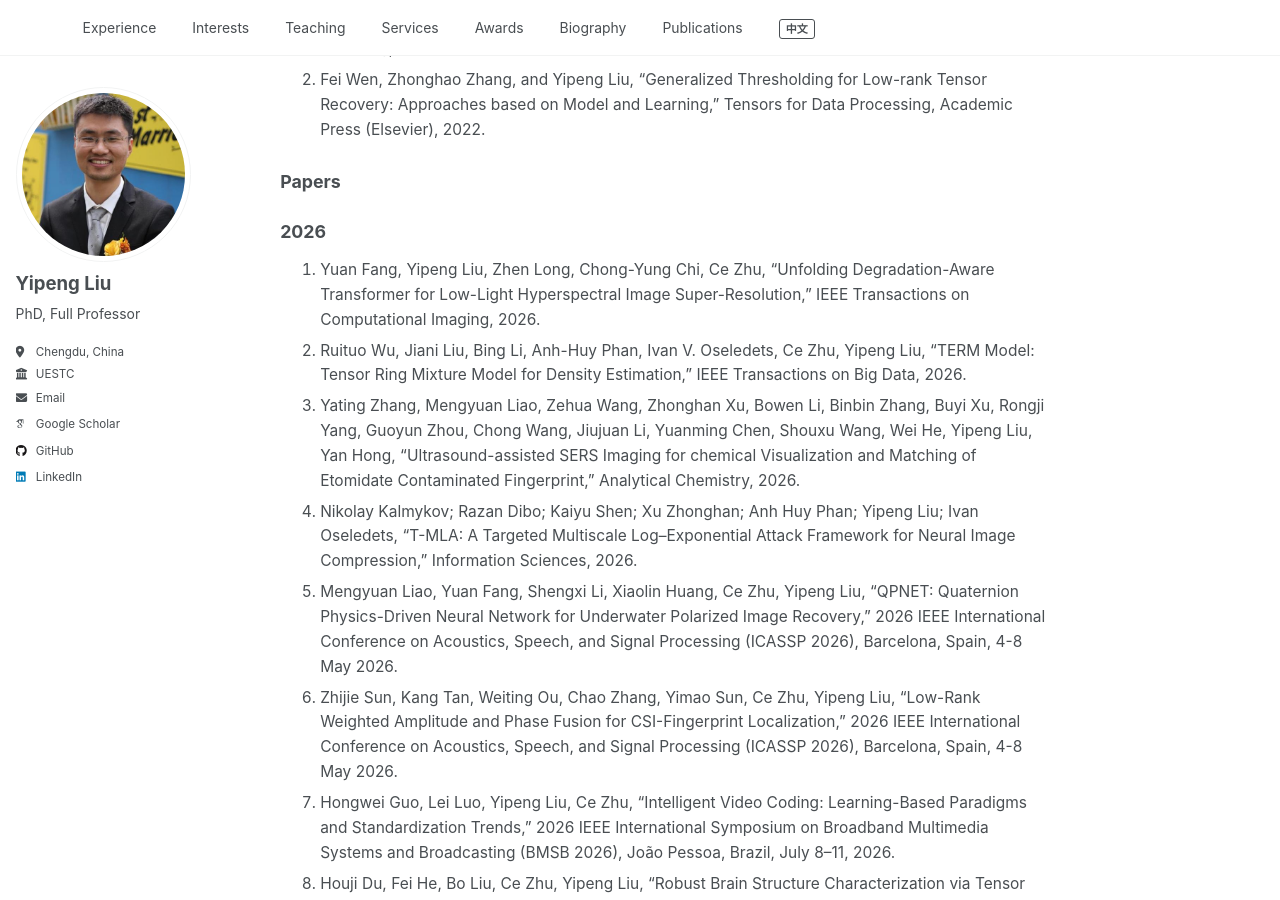
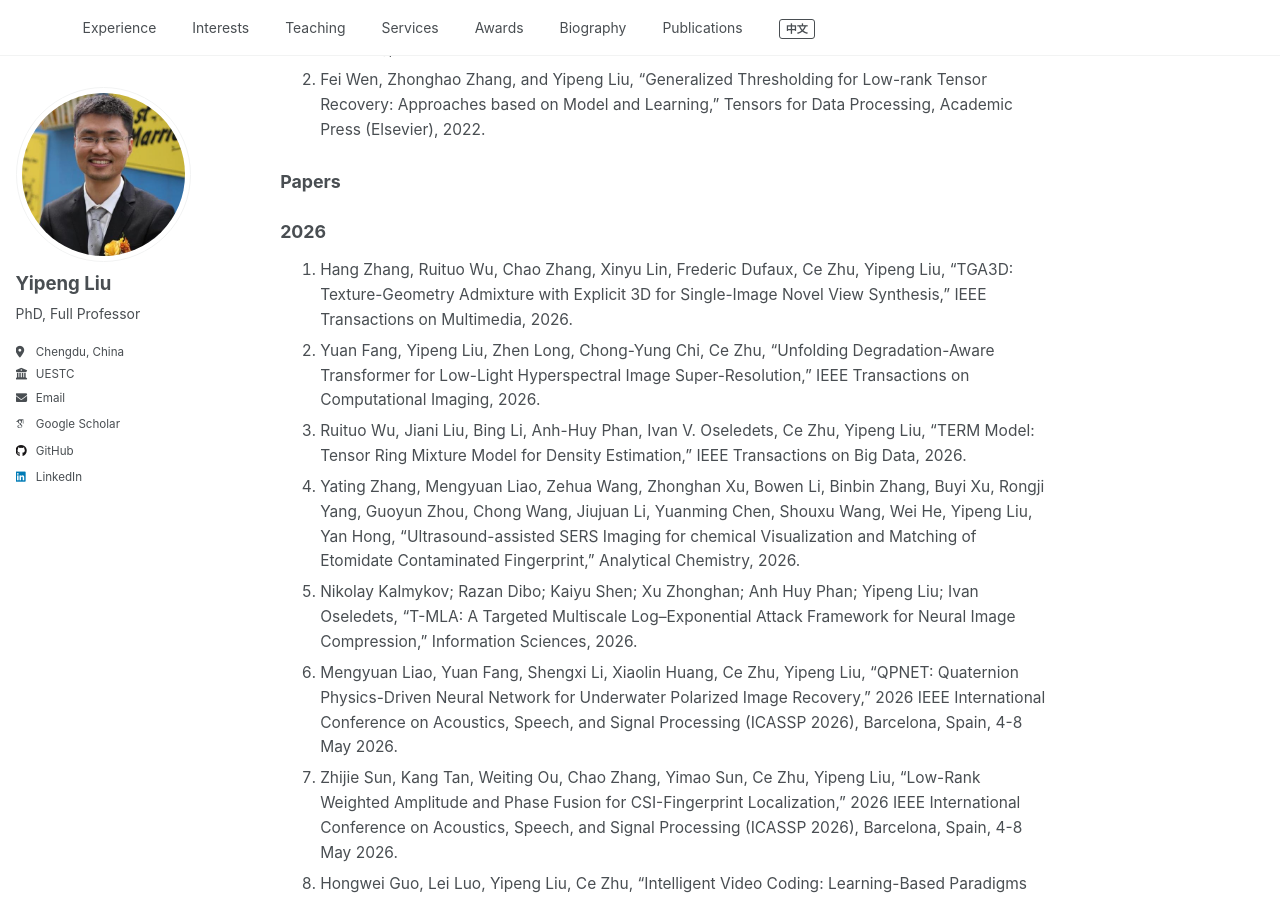
Before and after one commit to yipengliu/yipengliu.github.io, a Jekyll site: the page built from _pages/main-en.md, in a window 1280 px wide and 900 px high, scrolled down 2896 px. Built offline with Jekyll 4.4.1, drawn with Linux system fonts in a browser that asks for light colours; some web fonts are replaced.

Commit message:
Update main-en.md

```diff
--- a/_pages/main-en.md
+++ b/_pages/main-en.md
@@ -98,14 +98,16 @@
 
 ### 2026
 
-1. Yuan Fang, Yipeng Liu, Zhen Long, Chong-Yung Chi, Ce Zhu, "Unfolding Degradation-Aware Transformer for Low-Light Hyperspectral Image Super-Resolution," IEEE Transactions on Computational Imaging, 2026.
-2. Ruituo Wu, Jiani Liu, Bing Li, Anh-Huy Phan, Ivan V. Oseledets, Ce Zhu, Yipeng Liu, "TERM Model: Tensor Ring Mixture Model for Density Estimation," IEEE Transactions on Big Data, 2026.
-3. Yating Zhang, Mengyuan Liao, Zehua Wang, Zhonghan Xu, Bowen Li, Binbin Zhang, Buyi Xu, Rongji Yang, Guoyun Zhou, Chong Wang, Jiujuan Li, Yuanming Chen, Shouxu Wang, Wei He, Yipeng Liu, Yan Hong, "Ultrasound-assisted SERS Imaging for chemical Visualization and Matching of Etomidate Contaminated Fingerprint," Analytical Chemistry, 2026.
-4. Nikolay Kalmykov; Razan Dibo; Kaiyu Shen; Xu Zhonghan; Anh Huy Phan; Yipeng Liu; Ivan Oseledets, "T-MLA: A Targeted Multiscale Log--Exponential Attack Framework for Neural Image Compression," Information Sciences, 2026.
-5. Mengyuan Liao, Yuan Fang, Shengxi Li, Xiaolin Huang, Ce Zhu, Yipeng Liu, "QPNET: Quaternion Physics-Driven Neural Network for Underwater Polarized Image Recovery," 2026 IEEE International Conference on Acoustics, Speech, and Signal Processing (ICASSP 2026), Barcelona, Spain, 4-8 May 2026.
-6. Zhijie Sun, Kang Tan, Weiting Ou, Chao Zhang, Yimao Sun, Ce Zhu, Yipeng Liu, "Low-Rank Weighted Amplitude and Phase Fusion for CSI-Fingerprint Localization," 2026 IEEE International Conference on Acoustics, Speech, and Signal Processing (ICASSP 2026), Barcelona, Spain, 4-8 May 2026.
-7. Hongwei Guo, Lei Luo, Yipeng Liu, Ce Zhu, "Intelligent Video Coding: Learning-Based Paradigms and Standardization Trends," 2026 IEEE International Symposium on Broadband Multimedia Systems and Broadcasting (BMSB 2026), João Pessoa, Brazil, July 8–11, 2026.
-8. Houji Du, Fei He, Bo Liu, Ce Zhu, Yipeng Liu, "Robust Brain Structure Characterization via Tensor Subspace Learning on Minimal Representative Subset," 2026 IEEE International Conference on Multimedia and Expo (ICME 2026), Bangkok, Thailand, July 5 - 9, 2026.
+1. Hang Zhang, Ruituo Wu, Chao Zhang, Xinyu Lin, Frederic Dufaux, Ce Zhu, Yipeng Liu, "TGA3D: Texture-Geometry Admixture with
+Explicit 3D for Single-Image Novel View Synthesis," IEEE Transactions on Multimedia, 2026.
+2. Yuan Fang, Yipeng Liu, Zhen Long, Chong-Yung Chi, Ce Zhu, "Unfolding Degradation-Aware Transformer for Low-Light Hyperspectral Image Super-Resolution," IEEE Transactions on Computational Imaging, 2026.
+3. Ruituo Wu, Jiani Liu, Bing Li, Anh-Huy Phan, Ivan V. Oseledets, Ce Zhu, Yipeng Liu, "TERM Model: Tensor Ring Mixture Model for Density Estimation," IEEE Transactions on Big Data, 2026.
+4. Yating Zhang, Mengyuan Liao, Zehua Wang, Zhonghan Xu, Bowen Li, Binbin Zhang, Buyi Xu, Rongji Yang, Guoyun Zhou, Chong Wang, Jiujuan Li, Yuanming Chen, Shouxu Wang, Wei He, Yipeng Liu, Yan Hong, "Ultrasound-assisted SERS Imaging for chemical Visualization and Matching of Etomidate Contaminated Fingerprint," Analytical Chemistry, 2026.
+5. Nikolay Kalmykov; Razan Dibo; Kaiyu Shen; Xu Zhonghan; Anh Huy Phan; Yipeng Liu; Ivan Oseledets, "T-MLA: A Targeted Multiscale Log--Exponential Attack Framework for Neural Image Compression," Information Sciences, 2026.
+6. Mengyuan Liao, Yuan Fang, Shengxi Li, Xiaolin Huang, Ce Zhu, Yipeng Liu, "QPNET: Quaternion Physics-Driven Neural Network for Underwater Polarized Image Recovery," 2026 IEEE International Conference on Acoustics, Speech, and Signal Processing (ICASSP 2026), Barcelona, Spain, 4-8 May 2026.
+7. Zhijie Sun, Kang Tan, Weiting Ou, Chao Zhang, Yimao Sun, Ce Zhu, Yipeng Liu, "Low-Rank Weighted Amplitude and Phase Fusion for CSI-Fingerprint Localization," 2026 IEEE International Conference on Acoustics, Speech, and Signal Processing (ICASSP 2026), Barcelona, Spain, 4-8 May 2026.
+8. Hongwei Guo, Lei Luo, Yipeng Liu, Ce Zhu, "Intelligent Video Coding: Learning-Based Paradigms and Standardization Trends," 2026 IEEE International Symposium on Broadband Multimedia Systems and Broadcasting (BMSB 2026), João Pessoa, Brazil, July 8–11, 2026.
+9. Houji Du, Fei He, Bo Liu, Ce Zhu, Yipeng Liu, "Robust Brain Structure Characterization via Tensor Subspace Learning on Minimal Representative Subset," 2026 IEEE International Conference on Multimedia and Expo (ICME 2026), Bangkok, Thailand, July 5 - 9, 2026.
 
 #### 2025
 
```
